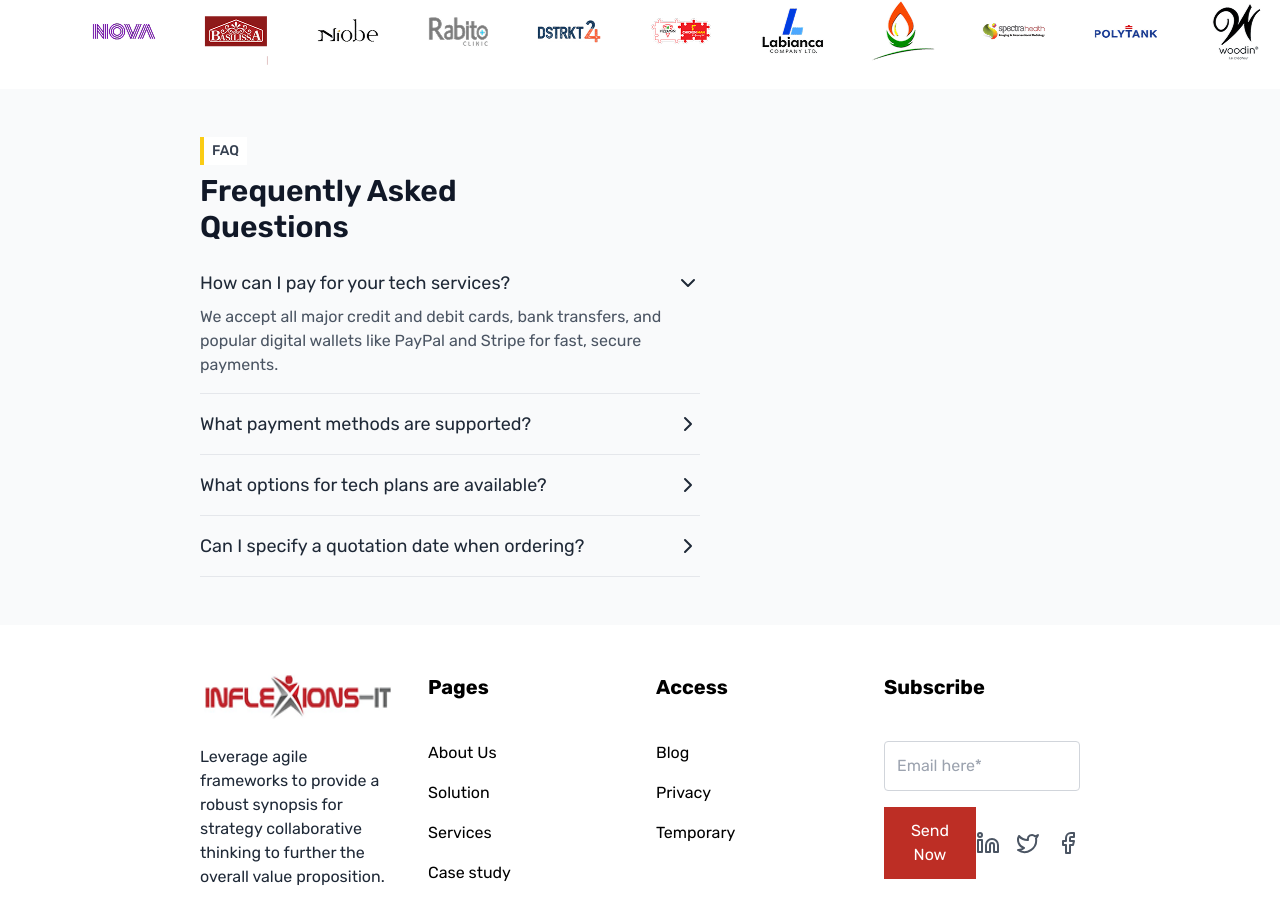
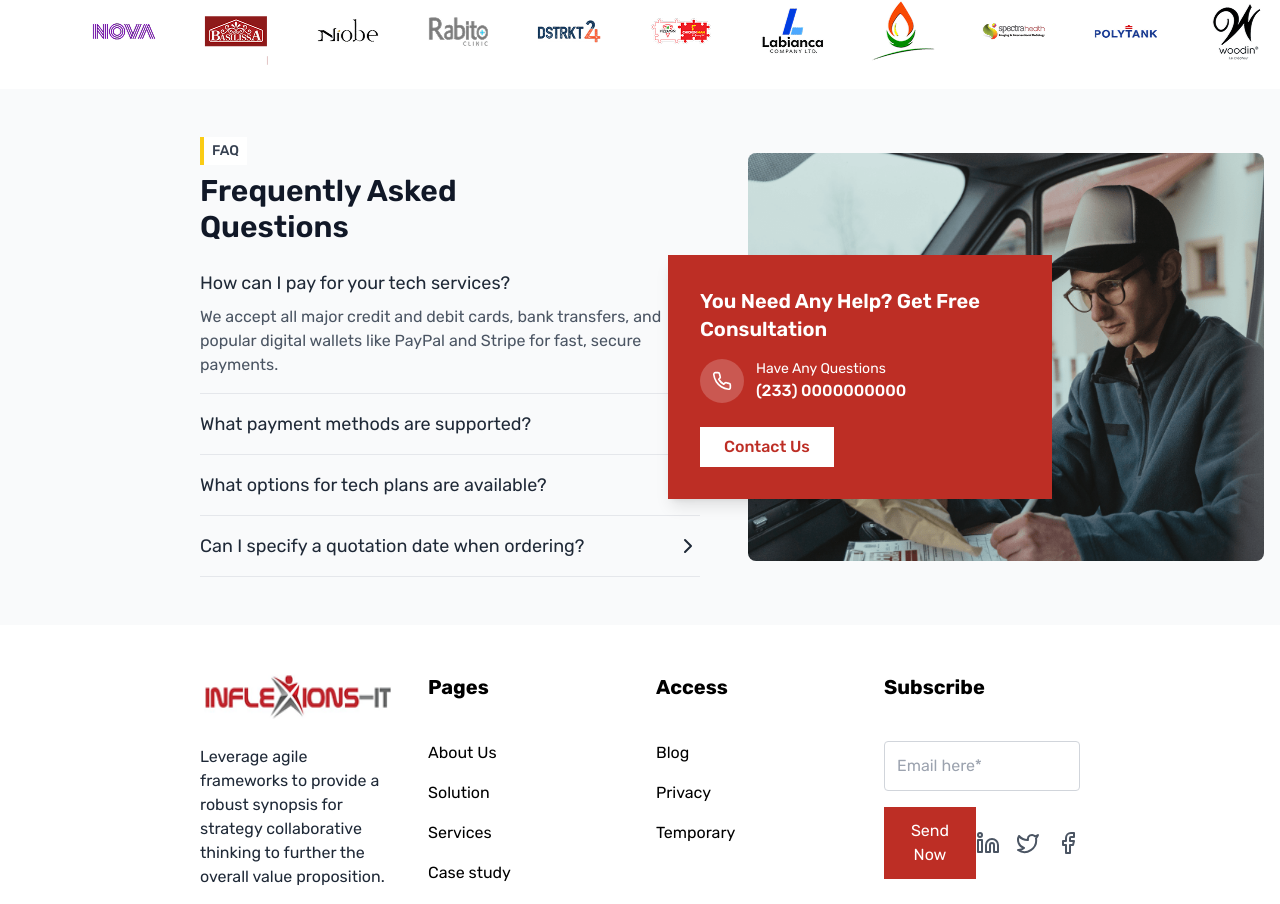
Before and after one commit to ekowtee/inflex, a React (Vite) app: page /contact in a window 1280 px wide. Shown: the part 1570-2474 px from the top of the page. Built offline with nearby package versions, Linux system fonts and the light colour scheme; what tailwindcss-motion would draw is missing.

Commit message:
project update

```diff
--- a/src/components/Faq.jsx
+++ b/src/components/Faq.jsx
@@ -67,7 +67,7 @@ export default function Faq() {
                 </div>
 
                 {/* Right: Hero image + consultation box */}
-                <div className="relative w-full md:hidden">
+                <div className="relative w-full md:hidden lg:block">
                     <img
                         src={faq}
                         alt="Consultation"
```
